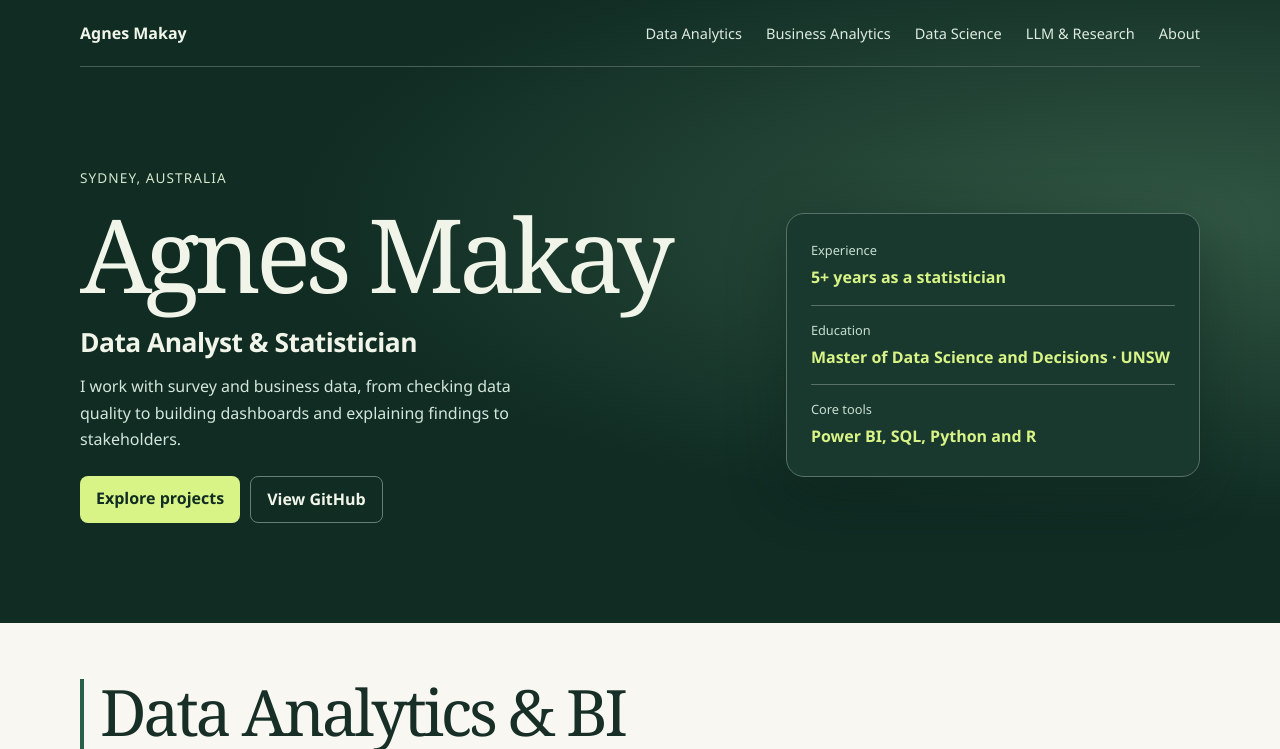
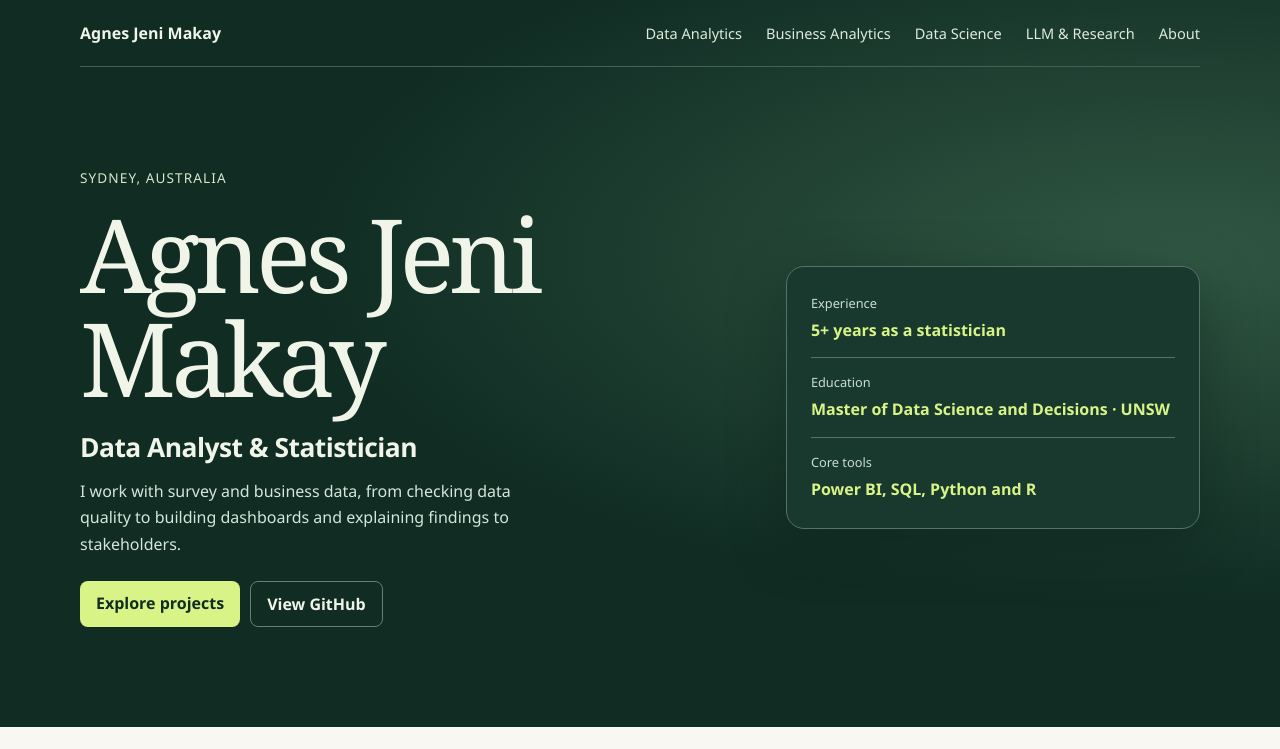
Before and after one commit to nesaugust/nesaugust.github.io, a plain HTML site: page index.html in a window 1280 px wide. Shown: the top 749 px of the page. Drawn offline with Linux system fonts and the light colour scheme.

Commit message:
Update name from Agnes Makay to Agnes Jeni Makay

```diff
--- a/index.html
+++ b/index.html
@@ -3,8 +3,8 @@
 <head>
 <meta charset="utf-8">
 <meta name="viewport" content="width=device-width, initial-scale=1">
-<meta name="description" content="Agnes Makay’s data analytics portfolio. Explore Power BI, machine learning and research projects.">
-<title>Agnes Makay | Data Analytics Portfolio</title>
+<meta name="description" content="Agnes Jeni Makay’s data analytics portfolio. Explore Power BI, machine learning and research projects.">
+<title>Agnes Jeni Makay | Data Analytics Portfolio</title>
 <style>
 :root {
   color-scheme: light;
@@ -94,13 +94,13 @@ section h2 { font-size: clamp(2.4rem, 5vw, 4rem); }
 <header id="top" class="top">
   <div class="wrap">
     <nav aria-label="Main navigation">
-      <a class="brand" href="#top">Agnes Makay</a>
+      <a class="brand" href="#top">Agnes Jeni Makay</a>
       <div><a href="#data-analytics">Data Analytics</a><a href="#business-analytics">Business Analytics</a><a href="#data-science">Data Science</a><a href="#llm-research">LLM &amp; Research</a><a href="#about">About</a></div>
     </nav>
     <div class="hero">
       <div>
         <p class="location">Sydney, Australia</p>
-        <h1>Agnes Makay</h1>
+        <h1>Agnes Jeni Makay</h1>
         <h2>Data Analyst &amp; Statistician</h2>
         <p>I work with survey and business data, from checking data quality to building dashboards and explaining findings to stakeholders.</p>
         <div class="actions">
@@ -255,7 +255,7 @@ section h2 { font-size: clamp(2.4rem, 5vw, 4rem); }
   </section>
 </main>
 <footer class="bottom">
-  <div class="wrap"><span>Agnes Makay · Sydney, Australia</span><a href="https://github.com/nesaugust?tab=repositories">All GitHub repositories ↗</a><a href="#top">Back to top ↑</a></div>
+  <div class="wrap"><span>Agnes Jeni Makay · Sydney, Australia</span><a href="https://github.com/nesaugust?tab=repositories">All GitHub repositories ↗</a><a href="#top">Back to top ↑</a></div>
 </footer>
 </body>
 </html>
```
